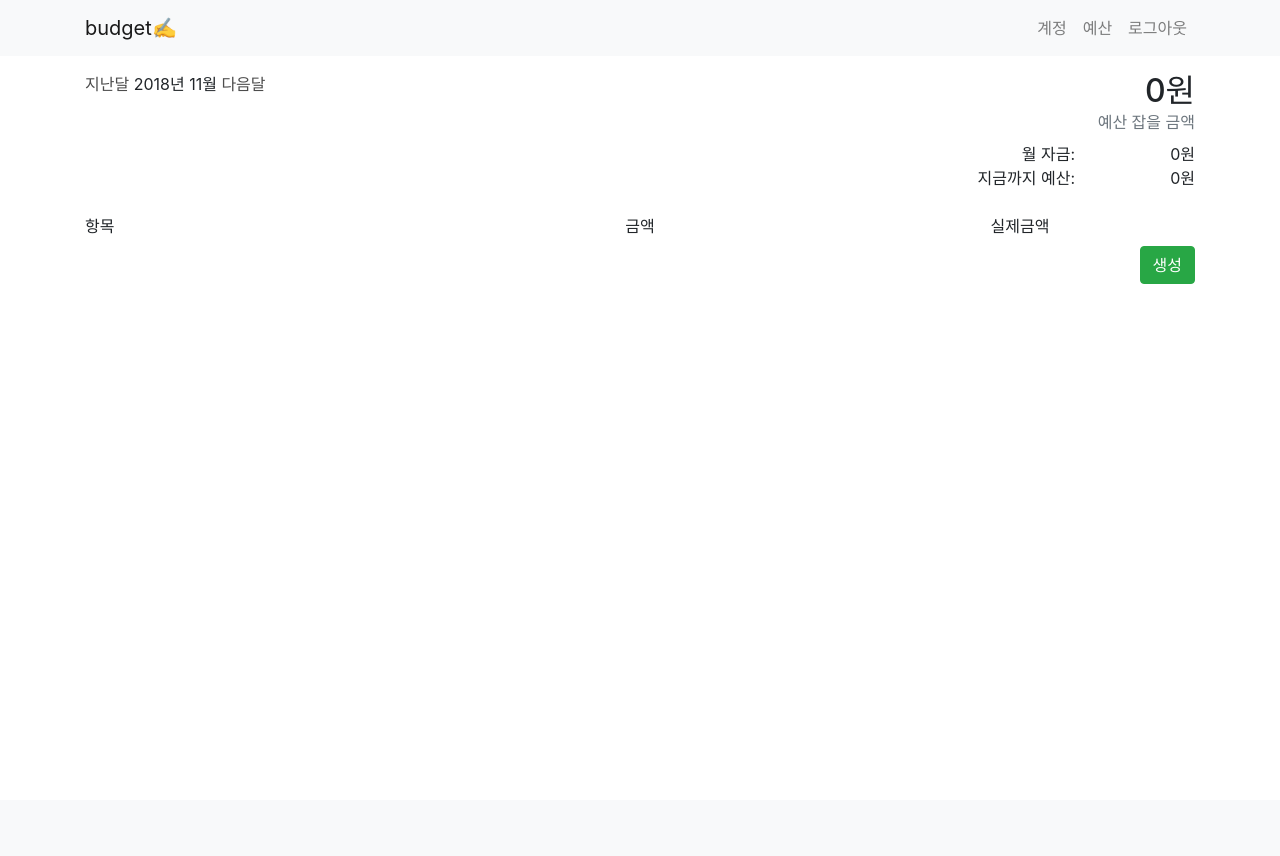
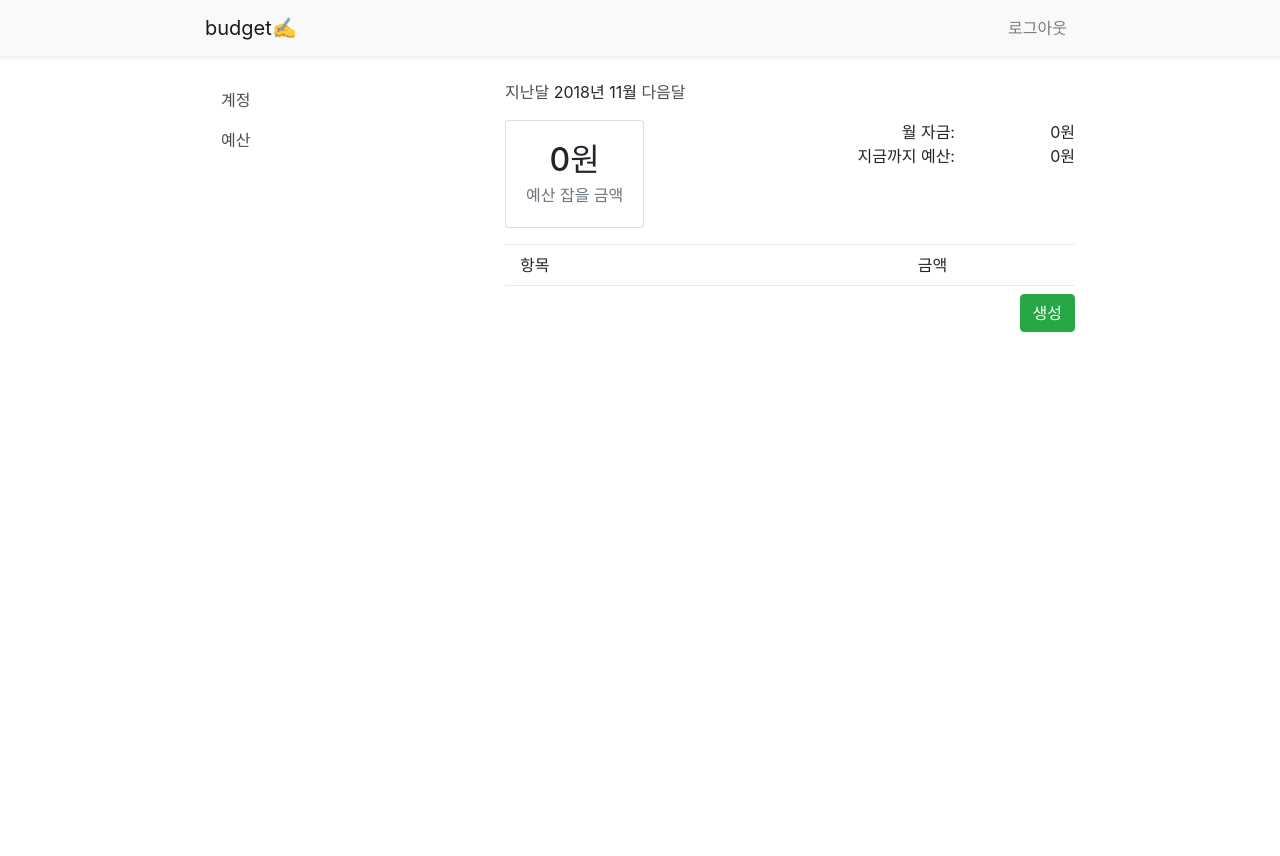
Before and after one commit to jmpark6846/budget, a Django app: page / in a window 1280 px wide. Before the commit the page ends 284 px from the top, so only its background shows below. Run offline with Django 3.2, Linux system fonts and the light colour scheme; the visitor is signed in with stand-in values (Sample User, id 1); data comes from the database, SQL or seed files in the repository; data that the repository does not hold is empty; some libraries are stand-ins or nearby versions.

Commit message:
template 업데이트

```diff
--- a/account/templates/account/account_detail.html
+++ b/account/templates/account/account_detail.html
@@ -1,5 +1,5 @@
-{% extends 'base.html' %}
-{% block content %}
+{% extends 'budget/budget_base.html' %}
+{% block budget_content %}
 <div class="account-detail-page">
     <div class="control-row mb-2">
         <a href="{% url 'account:delete' account.pk %}">삭제</a>
--- a/account/templates/account/account_list.html
+++ b/account/templates/account/account_list.html
@@ -1,5 +1,5 @@
-{% extends 'base.html' %}
-{% block content %}
+{% extends 'budget/budget_base.html' %}
+{% block budget_content %}
 {% load humanize %}
 
 <div class="account-list-page">
--- /dev/null
+++ b/budget/templates/budget/budget_base.html
@@ -0,0 +1,30 @@
+{% extends 'base.html' %}
+{% block content %}
+{% load humanize %}
+
+<div class="row full-height">
+    <div class="col-md-4 left-panel">
+        <ul class="nav flex-column nav-pills">
+            <li class="nav-item">
+                <a class='nav-link' href='{% url "account:list"  %}'>계정</a>
+            </li>
+            <li class="nav-item">
+                <a class='nav-link' href='{% url "budget:index"  %}'>예산</a>
+            </li>
+        </ul>
+    </div>
+    <div class="col-md-8 right-panel bg-white">
+        {% block budget_content %}
+        {% endblock %}
+    </div>
+</div>
+
+
+{% endblock %}
+{% block script %}
+<script>
+$(function(){
+
+})
+</script>
+{% endblock %}
--- a/budget/templates/budget/budget_detail.html
+++ b/budget/templates/budget/budget_detail.html
@@ -1,67 +1,65 @@
-{% extends 'base.html' %}
-{% block content %}
+{% extends 'budget/budget_base.html' %}
+{% block budget_content %}
 {% load humanize %}
-
-<div id="budget-detail-page">
-    <div class="row">
-        <div class="col month-selector">
+<div class="month-selector">
     <a href="{% url 'budget:detail' prev_month|date:'Ym' %}">지난달</a>
     {{ budget.year_month|date:'Y년 M' }}
     <a href="{% url 'budget:detail' next_month|date:'Ym' %}">다음달</a>
 </div>
-
-        <div class="col text-right budget-status mb-4">
-            <div class="need-budgeted-section mb-2">
-                <h2 class="mb-0">{{ need_budgeted|intcomma }}원</h2>
+<div class="budget-meta-section">
+    <div class="card">
+        <div class="card-body text-center">
+            <h2 class="mb-1">{{ need_budgeted|intcomma }}원</h2>
             <div class="text-muted">예산 잡을 금액</div>
         </div>
+    </div>
 
+    <div class="budget-status-section text-right">
         <div class="budget-status-row">
             <div style="display:inline-block">{{ budget.month }}월 자금:</div><div style="width:120px;display:inline-block">{{ funds|intcomma }}원</div>
         </div>
         <div class="budget-status-row">
             <div style="display:inline-block">지금까지 예산: </div><div style="width:120px;display:inline-block">{{ budget.budgeted_sum |intcomma }}원</div>
         </div>
-            <div class=""></div><div class=""></div>
+        <!--<div>사용한 예산: {{ budget.activity_sum |intcomma }}원</div>-->
     </div>
 
-            <!--<div>사용한 예산: {{ budget.activity_sum |intcomma }}원</div>-->
-        </div>
 </div>
 
 
-    <div class="category-list-section">
-        <div class="row budget-row">
-            <div class="col-md-4">항목</div>
-            <div class="col-md-4 text-center">금액</div>
-            <div class="col-md-4 text-center">실제금액</div>
+
+<div class="container-fluid category-list-section">
+    <div class="row budget-row py-2">
+        <div class="col">항목</div>
+        <div class="col text-center">금액</div>
+        <!--<div class="col-md-4 text-center">실제금액</div>-->
     </div>
     {% for category, item in category_budget_list %}
-        <div class="row py-1">
-            <div class="col-md-4"><a href="{% url 'budget:category_update' category.pk %}">{{category.name}}</a></div>
+    <div class="row budget-row py-2">
+        <div class="col-6"><a href="{% url 'budget:category_update' category.pk %}">{{category.name}}</a></div>
         {% if item %}
-            <div class="col-md-4 text-right">
+        <div class="col-6 text-right">
             <a href="{% url 'budget:item_update' item.pk %}">{{item.budgeted|default:0|intcomma}}원</a>
         </div>
-            <div class="col-md-4 text-right">
-                <a href="">{{item.activity|default:0|intcomma}}원</a>
-            </div>
+        <!--<div class="col-md-6 text-right">-->
+            <!--<a href="">{{item.activity|default:0|intcomma}}원</a>-->
+        <!--</div>-->
         {% else %}
-            <div class="col-md-4 text-right">
+        <div class="col-md-6 text-right">
             <a href="{% url 'budget:item_create' budget.year_month|date:'Ym' category.pk %}">0원</a>
         </div>
-            <div class="col-md-4 text-right">
-                <a href="">0원</a>
-            </div>
+        <!--<div class="col-md-4 text-right">-->
+            <!--<a href="">0원</a>-->
+        <!--</div>-->
         {% endif %}
     </div>
     {% endfor %}
-
 </div>
 <div class="control-row align-right my-2">
     <a href="{% url 'budget:category_create' budget.year_month|date:'Ym' %}" class="btn btn-success">생성</a>
 </div>
-</div>
+
+
 {% endblock %}
 {% block script %}
 <script>
--- a/static/style.css
+++ b/static/style.css
@@ -1,3 +1,9 @@
+html, body{
+    height:100%;
+}
+.full-height{
+    height:100%;
+}
 a{
     color: rgba(0,0,0,.7);
 }
@@ -5,19 +11,15 @@ a:hover{
     color: rgba(0,0,0, .9);
     text-decoration: none!important;
 }
-
-
 .dropdown{
     display: inline-block;
 }
 
-
-.budget-list-section a{
-    display: contents;
+.category-list-section>.budget-row:first-child{
+    border-top: 1px solid #ebebeb;
 }
 .budget-row{
-    display: flex;
-    align-items: center;
+    border-bottom:1px solid #ebebeb;
 }
 
 .budget-status{
@@ -26,3 +28,22 @@ a:hover{
     display: flex;
     justify-content: flex-end;
 }
+
+@media (min-width: 1200px){
+    .container {
+        max-width: 900px;
+    }
+}
+
+@media (min-width: 992px){
+    .container {
+        max-width: 900px;
+    }
+}
+
+
+.budget-meta-section{
+    display: flex;
+    justify-content: space-between;
+    padding: 1rem 0;
+}
--- a/templates/base.html
+++ b/templates/base.html
@@ -9,16 +9,15 @@
 
     <link rel="stylesheet" href="https://stackpath.bootstrapcdn.com/bootstrap/4.1.3/css/bootstrap.min.css" integrity="sha384-MCw98/SFnGE8fJT3GXwEOngsV7Zt27NXFoaoApmYm81iuXoPkFOJwJ8ERdknLPMO" crossorigin="anonymous">
     <link rel="stylesheet" href="//code.jquery.com/ui/1.12.1/themes/base/jquery-ui.css">
+    <link rel="stylesheet" href="https://use.fontawesome.com/releases/v5.5.0/css/all.css" integrity="sha384-B4dIYHKNBt8Bc12p+WXckhzcICo0wtJAoU8YZTY5qE0Id1GSseTk6S+L3BlXeVIU" crossorigin="anonymous">
     <link rel="stylesheet" href="{% static 'style.css' %}">
 </head>
 <body>
     {% include 'header.html' %}
 
-    <div class="container pt-3">
-
+    <div class="container py-4 full-height">
         {% block content %}
         {% endblock %}
-
     </div>
 
     <script
--- a/templates/header.html
+++ b/templates/header.html
@@ -1,17 +1,12 @@
 <header>
-    <nav class="navbar navbar-expand-lg navbar-light bg-light">
+    <nav class="navbar navbar-expand-lg navbar-light bg-light shadow-sm" >
         <div class="container">
             <a href="{% url 'index' %}" class='navbar-brand'>budget✍️</a>
 
             <div class="collapse navbar-collapse">
                 <ul class="navbar-nav ml-auto">
                 {% if user.is_authenticated %}
-                    <li class="nav-item">
-                        <a class='nav-link' href='{% url "account:list"  %}'>계정</a>
-                    </li>
-                    <li class="nav-item">
-                        <a class='nav-link' href='{% url "budget:index"  %}'>예산</a>
-                    </li>
+
                     <li class="nav-item">
                         <a class='nav-link' href='{% url "user:logout"  %}'>로그아웃</a>
                     </li>
```
Lines whose indentation alone changed are shown as unchanged.
